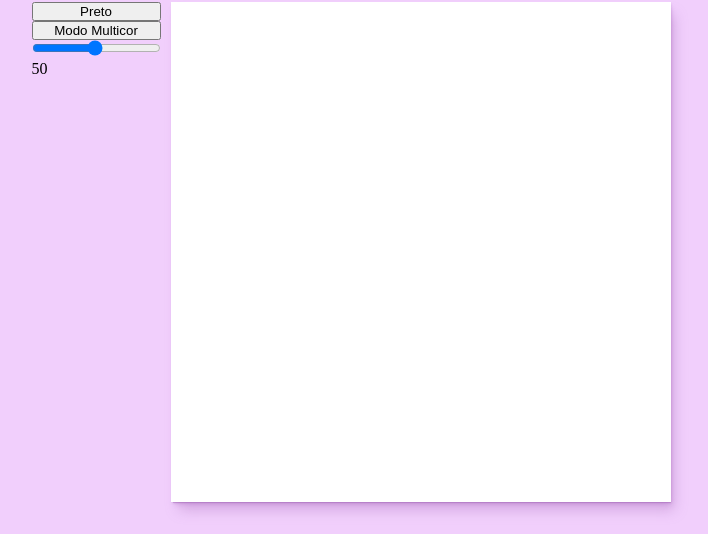
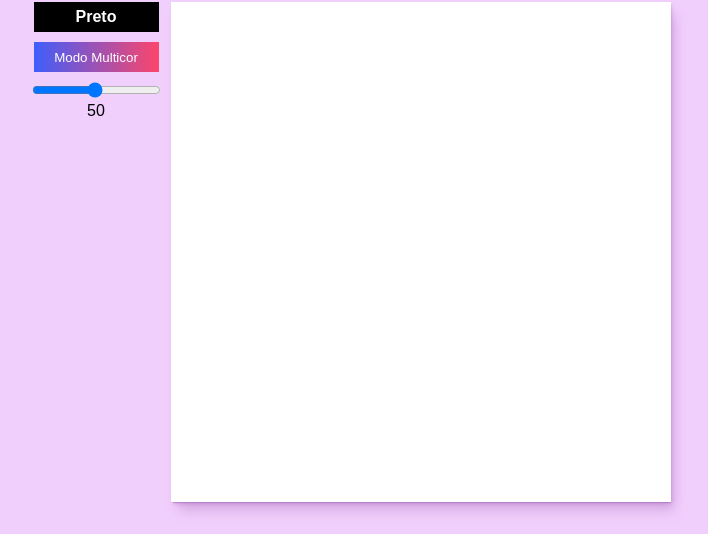
Before and after one commit to igcarvalhaes/etch-a-sketch, a plain HTML site: page index.html in a window 1280 px wide. Shown: the part 232-766 px from the top of the page, without its empty margins (289-997 px from the left). Drawn offline with Linux system fonts and the light colour scheme; a web font is replaced by a local one.

Commit message:
Add estilo para os botoes, titulo, footer, fontes

```diff
--- a/style.css
+++ b/style.css
@@ -34,7 +34,7 @@ body {
     align-items: center;
     gap: 10px;
     background-color: #F1CFFC;
-
+    font-family: 'Comme', sans-serif;
 }
 
 #grid-container {
@@ -63,14 +63,44 @@ body {
   gap: 10px;
 }
 
-#btn-square-per-side {
+.btn {
   height: 30px;
-  width: 100px;
+  width: 125px;
+  font-family: 'Comme', sans-serif;
+}
+
+#preto {
+  background: black;
+  color: white;
+  font-size: 16px;
+  font-weight: bold;
+  border: 0px;
+}
+
+#multicolor {
+  background: rgb(63,94,251);
+  background: linear-gradient(90deg, rgba(63,94,251,1) 0%, rgba(252,70,107,1) 100%);
+  color: white;
+  border: 0px;
+}
+
+#preto, #multicolor:hover {
+  cursor: pointer;
+}
+
+.slider:hover{
+  cursor: pointer;
+}
+
+#squareValue {
+  text-align: center;
 }
 
 #left-container {
   display: flex;
   flex-direction: column;
+  gap: 10px;
+  align-items: center;
 }
 
 #footer {
@@ -79,4 +109,5 @@ body {
   bottom: 0;
   text-align: center;
   margin-bottom: 10px;
+  font-weight: bold;
 }
```
